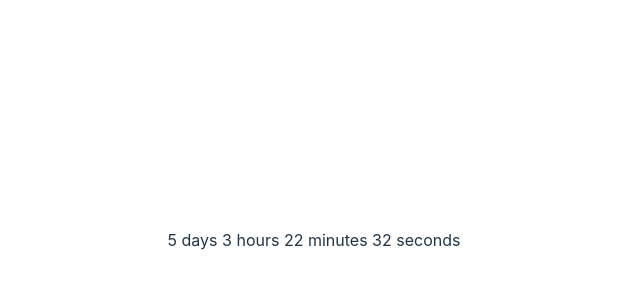
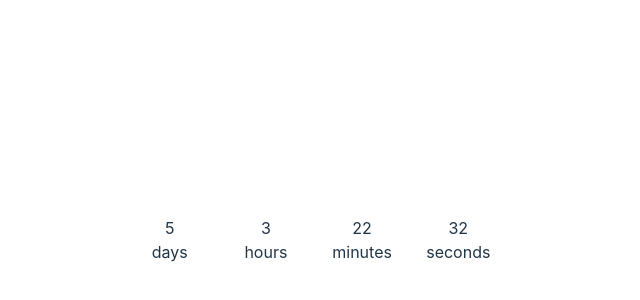
Before and after one commit to Elio1995/countdown-timer, a React (Vite) app: page / in a window 1280 px wide. Shown: the part 160-460 px from the top of the page, without its empty margins (326-966 px from the left). Built offline with nearby package versions, Linux system fonts and the light colour scheme.

Commit message:
Fixed the grid styling of timers

```diff
--- a/src/App.tsx
+++ b/src/App.tsx
@@ -39,8 +39,8 @@ function App() {
     }
 
     timerComponents.push(
-      <span>
-        {timeLeft[interval]} {interval}{" "}
+      <span className="grid">
+        {timeLeft[interval]} <span >{interval}{" "}</span>
       </span>
     );
   });
@@ -48,7 +48,7 @@ function App() {
 
     return (
         <div className="App">
-             <div>
+             <div className="grid grid-cols-4 gap-8">
              {timerComponents.length ? timerComponents : <span>Time's up!</span>}
             </div>
         </div>
```
